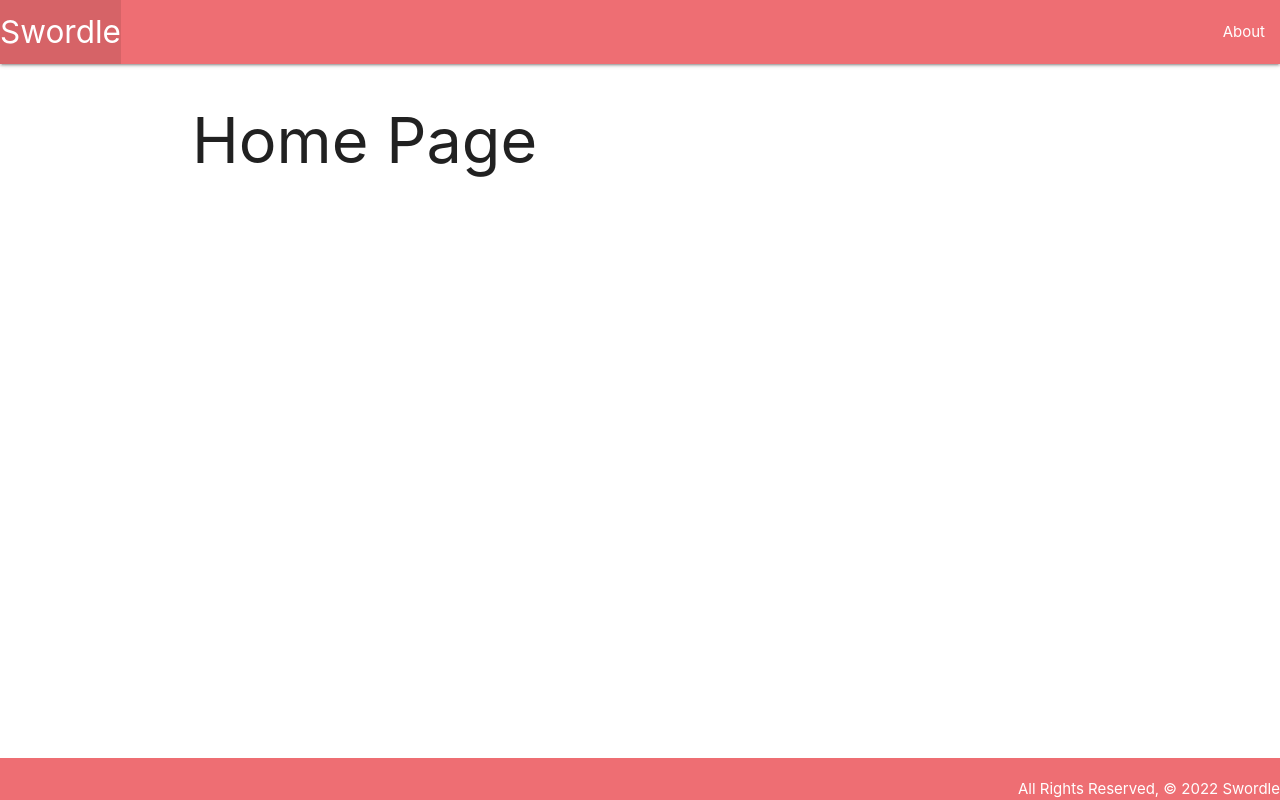
After one commit to millerado/project-4-not-wordle, a Django app: page / in a window 1280 px wide. The commit adds this page. Run offline with Django 4.2, Linux system fonts and the light colour scheme.

Commit message:
create home page

```diff
--- a/main_app/templates/base.html
+++ b/main_app/templates/base.html
@@ -21,7 +21,7 @@
       <div class="nav-wrapper">
         <ul>
           <li>
-            <a href="" class="left brand-logo">Swordle</a>
+            <a href="/" class="left brand-logo">Swordle</a>
           </li>
         </ul>
         <ul class="right">
--- /dev/null
+++ b/main_app/templates/home.html
@@ -0,0 +1,7 @@
+{% extends 'base.html' %}
+
+{% block title %} Home | Swordle {% endblock %}
+
+{% block content %}
+<h1>Home Page</h1>
+{% endblock %}
--- a/main_app/urls.py
+++ b/main_app/urls.py
@@ -2,5 +2,6 @@ from django.urls import path
 from . import views
 
 urlpatterns = [
+  path('', views.home, name='home'),
   path('about/', views.about, name='about'),
 ]
--- a/main_app/views.py
+++ b/main_app/views.py
@@ -1,5 +1,8 @@
 from django.shortcuts import render
 
 # Create your views here.
+def home(request):
+  return render(request, 'home.html')
+
 def about(request):
   return render(request, 'about.html')
```
